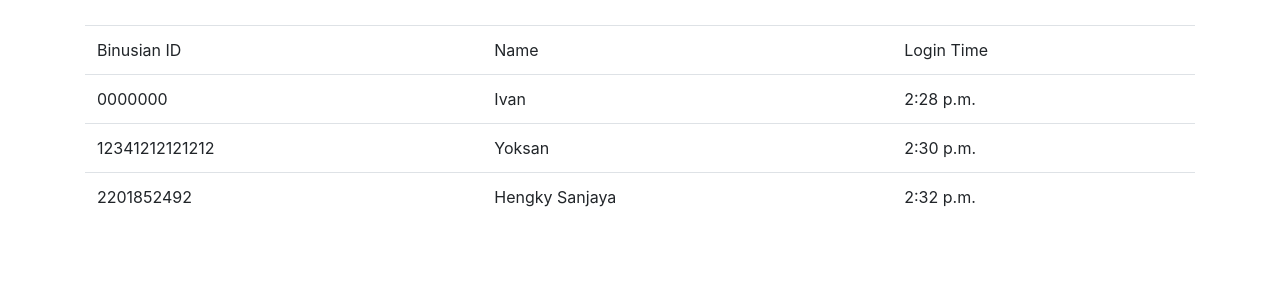
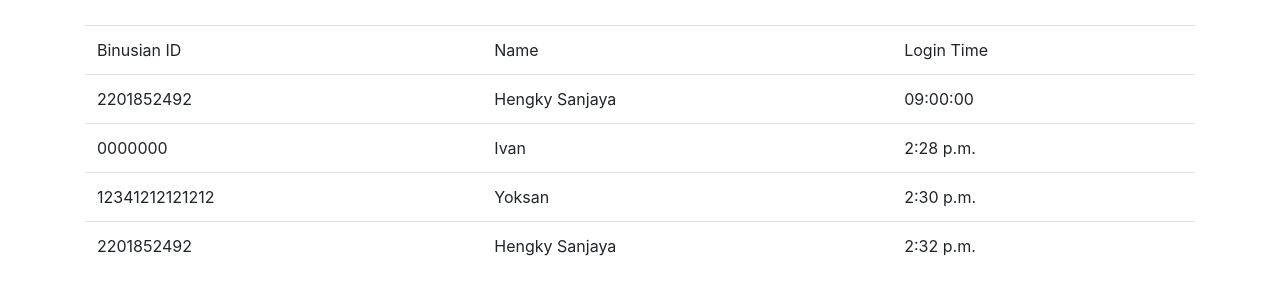
Before and after one commit to hengkysanjaya123/ProgramDesignMethod, a Django app: template FinalProject/attendance/templates/attendance/doattendance.html in a window 1280 px wide. Shown: the part 75-375 px from the top of the page. Run offline with Django 3.2, Linux system fonts and the light colour scheme; the template is opened without the code that fills it: values that come from a table or form of the project are taken from there, others are empty; data comes from the database, SQL or seed files in the repository; some libraries are stand-ins or nearby versions.

Commit message:
add final project report

```diff
--- a/FinalProject/attendance/recognition.py
+++ b/FinalProject/attendance/recognition.py
@@ -117,3 +117,6 @@ def main():
     cv2.destroyAllWindows()
 
 main()
+
+
+# From : https://github.com/ageitgey/face_recognition
--- a/FinalProject/attendance/templates/attendance/doattendance.html
+++ b/FinalProject/attendance/templates/attendance/doattendance.html
@@ -38,6 +38,11 @@
                     <td>Name</td>
                     <td>Login Time</td>
                 </tr>
+				<tr>
+					<td>2201852492</td>
+					<td>Hengky Sanjaya</td>
+					<td>09:00:00</td>
+				</tr>
 				{% block content %}
 					{% for i in data %}
 						<tr>
```
Also changed, not shown: FinalProject/Data Report/ClassDiagram.jpg (renamed from FinalProject/ClassDiagram.jpg), FinalProject/Data Report/DoAttendance.png (added), FinalProject/Data Report/ERD.jpg (renamed from FinalProject/ERD.jpg), FinalProject/Data Report/Homepage.png (added), FinalProject/Data Report/TrainDataPage.png (added), 5 other files.
